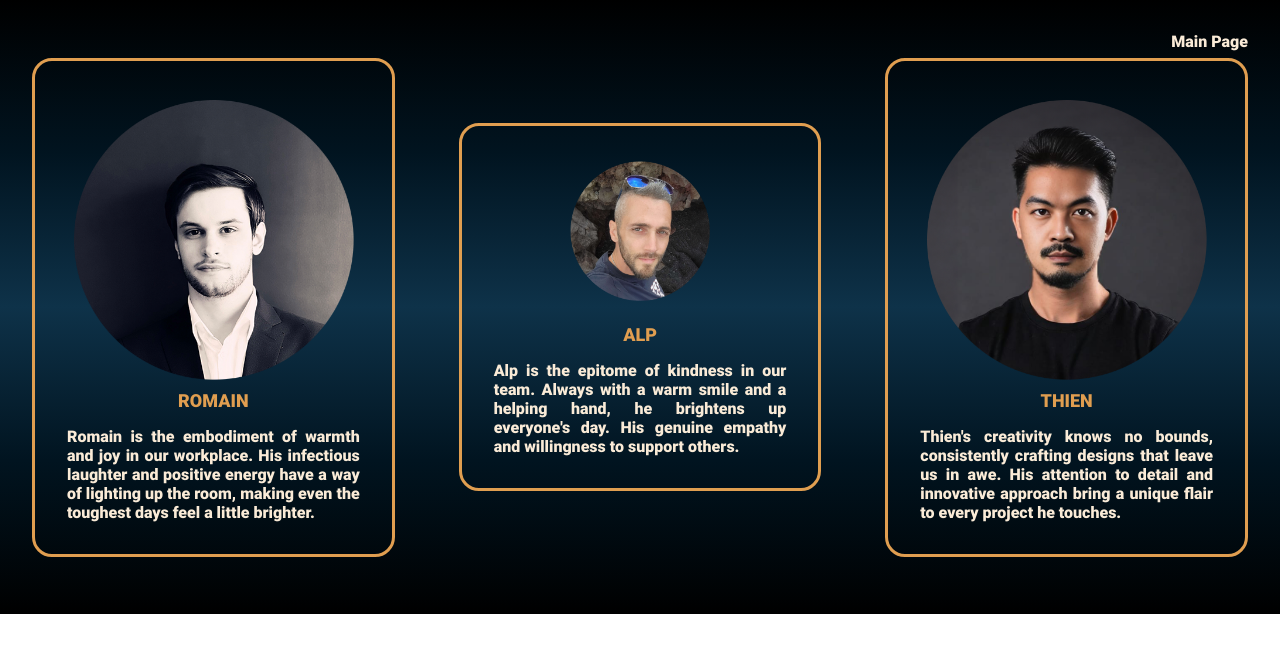
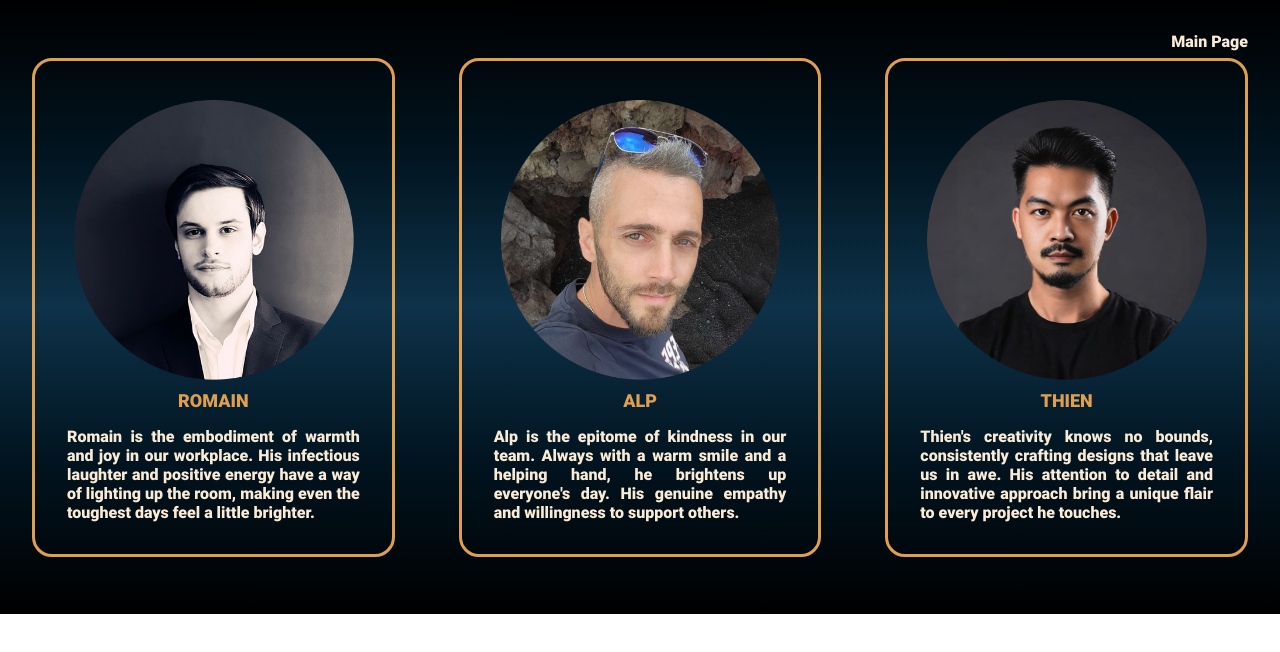
Before and after one commit to WildCodeSchool-2024-02/JS-lyon-0224-P2-lazy_flicks, a React (Vite) app in the folder client/: page /team in a window 1280 px wide. Shown: the top 652 px of the page. Built offline with nearby package versions, Linux system fonts and the light colour scheme.

Commit message:
change background Team

```diff
--- a/client/src/components/Team/Team.jsx
+++ b/client/src/components/Team/Team.jsx
@@ -17,12 +17,12 @@ function Team() {
           <img
             className="sirv image-main"
             src="src/assets/images/RomainImg.png"
-            alt="thien"
+            alt="Romain"
           />
           <img
             className="sirv image-hover"
             src="src/assets/images/RomainImg2.png"
-            alt="thien"
+            alt="Romain"
           />
         </div>
         <h2 className="teamMember">ROMAIN</h2>
@@ -33,7 +33,18 @@ function Team() {
         </p>
       </div>
       <div className="alpDesc">
-        <img className="alpImg" src="src/assets/images/AlpImg.png" alt="Alp" />
+        <div className="figure">
+          <img
+            className="sirv image-main"
+            src="src/assets/images/AlpImg.png"
+            alt="Alp"
+          />
+          <img
+            className="sirv image-hover"
+            src="src/assets/images/AlpImg2.png"
+            alt="Alp"
+          />
+        </div>
         <h2 className="teamMember">ALP</h2>
         <p className="descMember">
           Alp is the epitome of kindness in our team. Always with a warm smile
```
Also changed, not shown: client/src/assets/images/AlpImg2.png (added), client/src/assets/images/ThienImg2.png.
